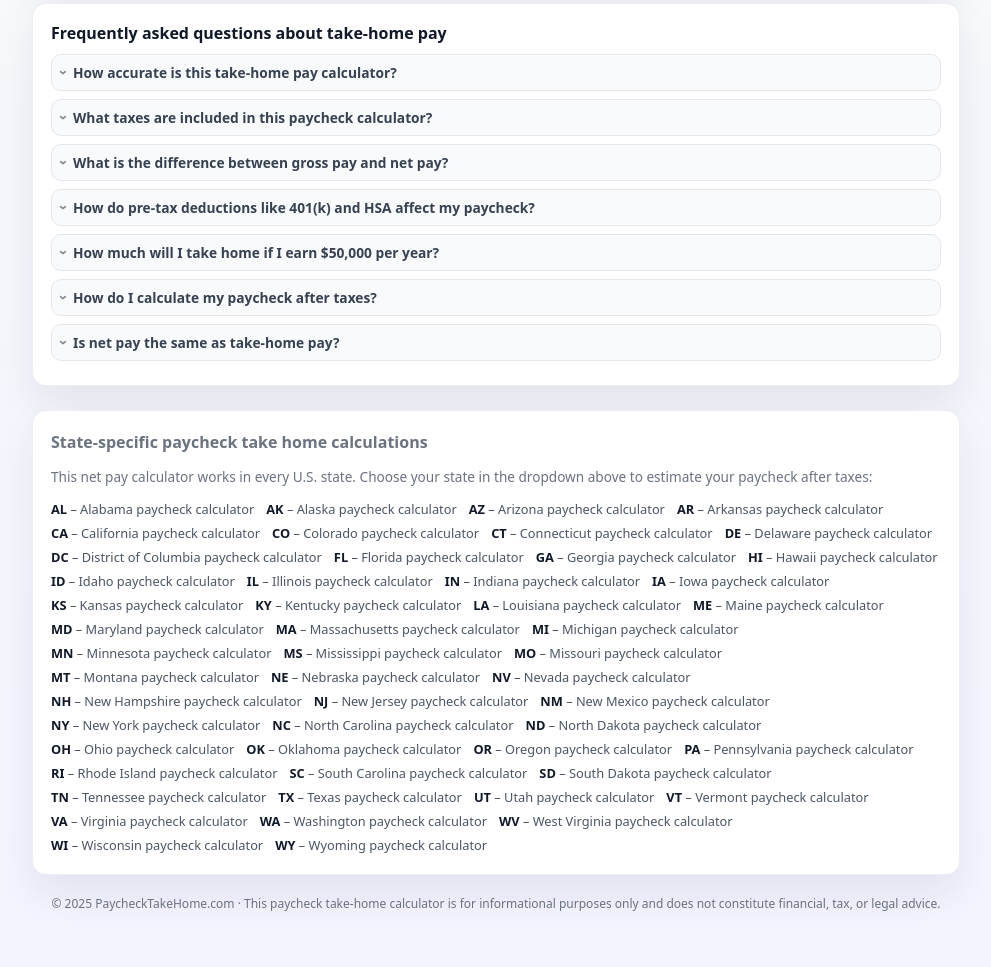
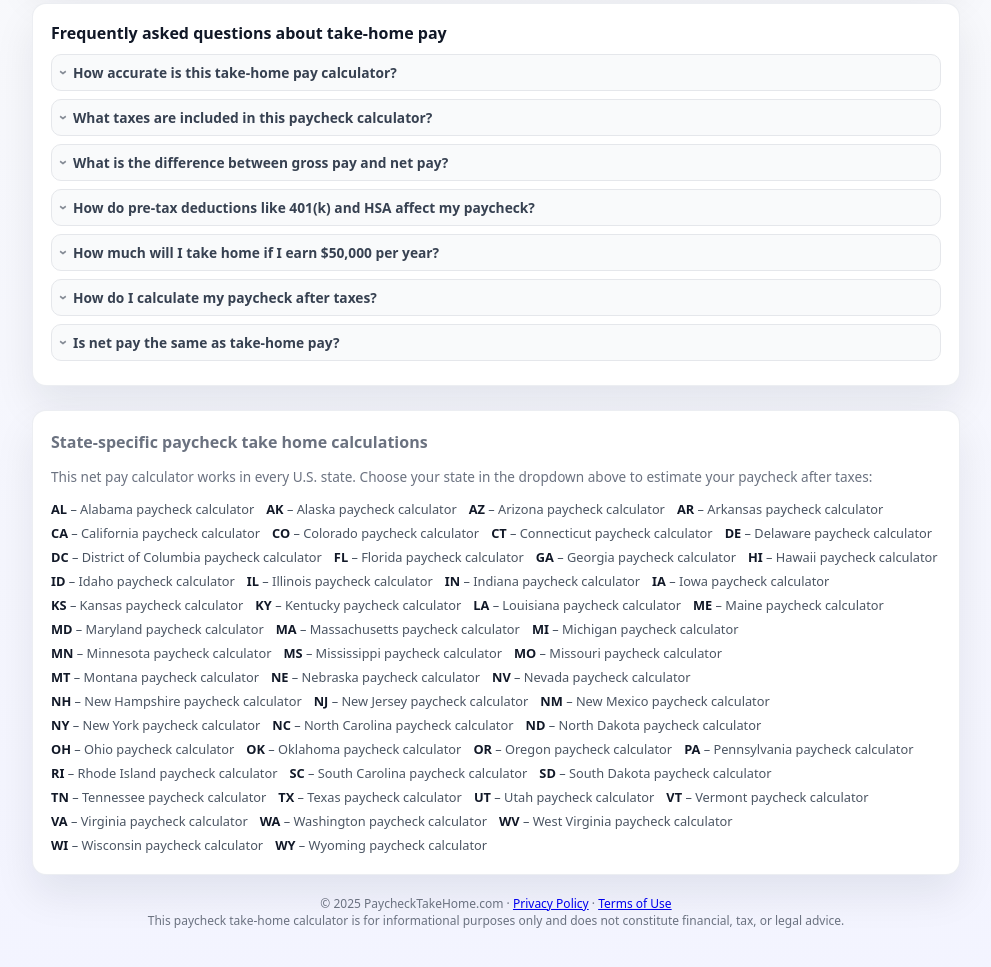
Before and after one commit to rjf5012-cmd/takehome, a plain HTML site: page index.html in a window 1280 px wide. Shown: the part 1601-2568 px from the top of the page, without its empty margins (144-1135 px from the left). Drawn offline with Linux system fonts and the light colour scheme.

Commit message:
Update index.html

```diff
--- a/index.html
+++ b/index.html
@@ -1054,7 +1054,10 @@
     </section>
 
     <p class="footer-note">
-      © <span id="yearSpan"></span> PaycheckTakeHome.com · This paycheck take-home calculator is for informational purposes only and does not constitute financial, tax, or legal advice.
+      © <span id="yearSpan"></span> PaycheckTakeHome.com ·
+      <a href="/privacy.html">Privacy Policy</a> ·
+      <a href="/terms.html">Terms of Use</a><br />
+      This paycheck take-home calculator is for informational purposes only and does not constitute financial, tax, or legal advice.
     </p>
   </div>
 
```
